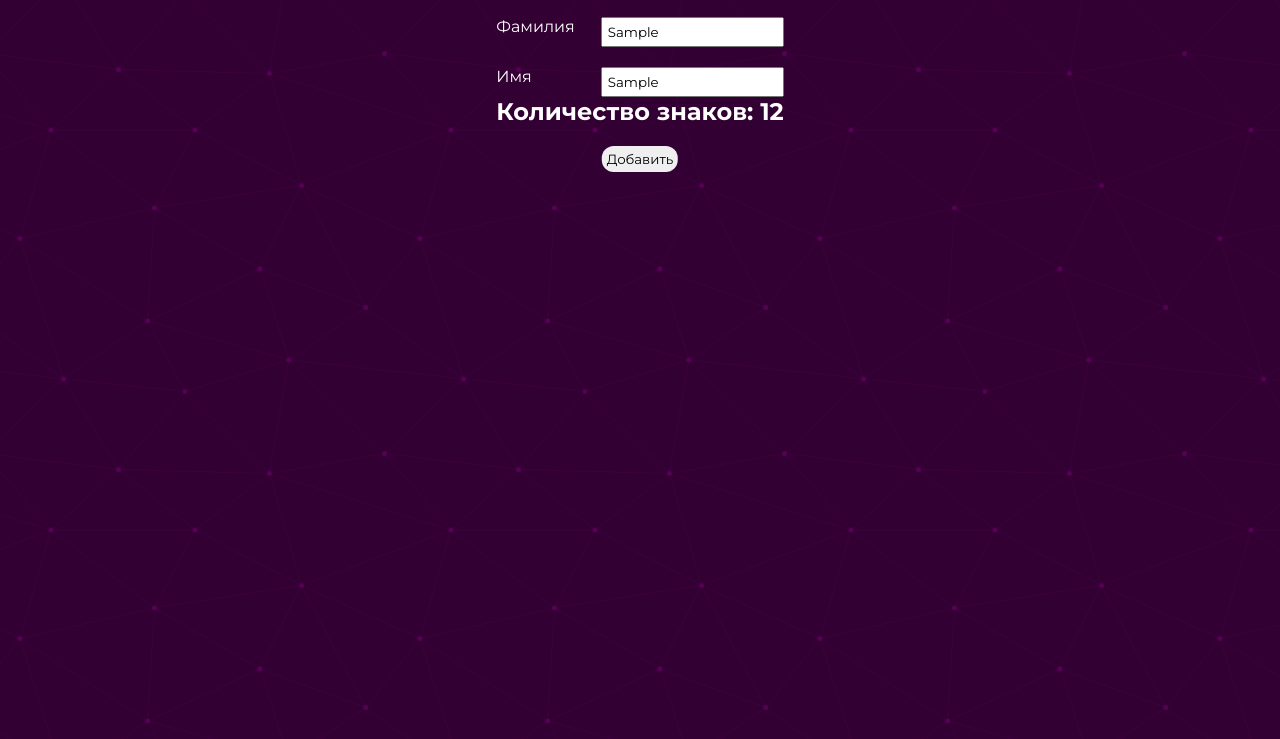
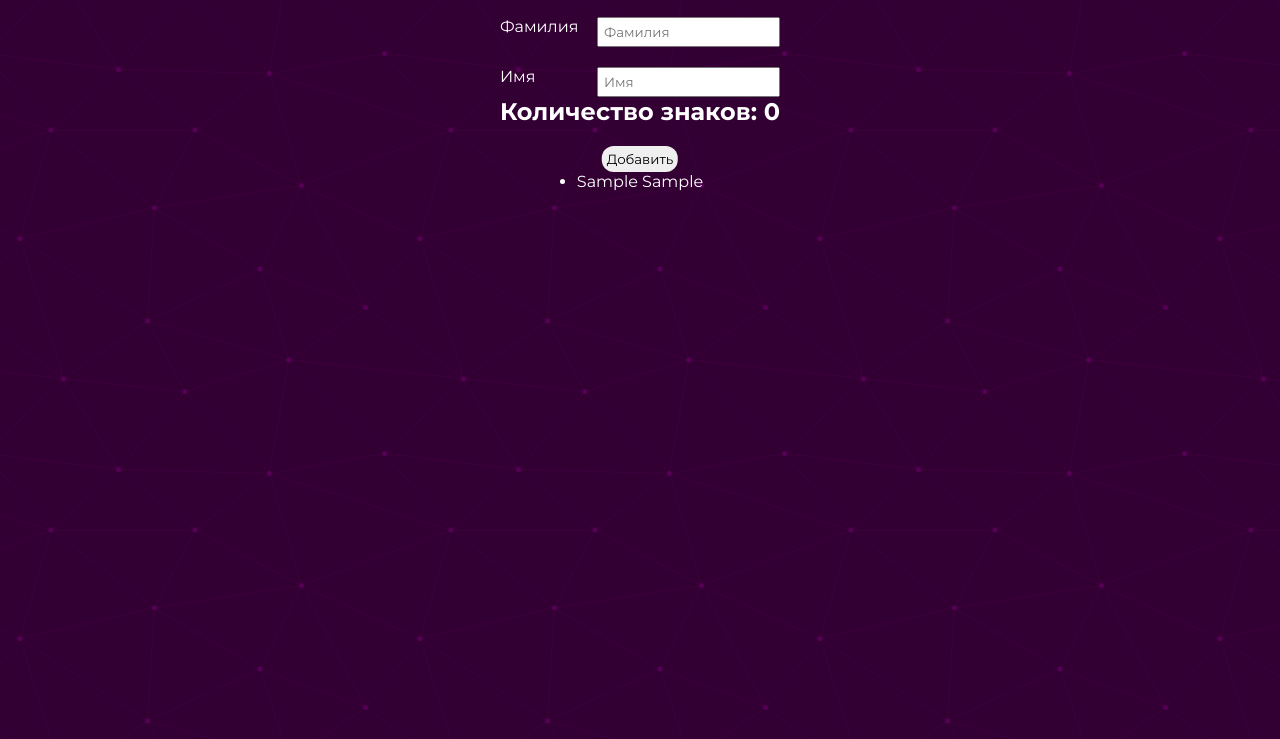
Before and after one commit to DianaSuslova/web-12, a plain HTML site: page index.html in a window 1280 px wide. Both pictures are taken after typing "Sample", "Sample" into the empty fields and a click on the button "Добавить". Shown: the part 61-800 px from the top of the page. Drawn offline with nearby package versions, Linux system fonts and the light colour scheme.

Commit message:
готово

```diff
--- a/app.js
+++ b/app.js
@@ -3,7 +3,7 @@ let App = {
     return {
       fam :'',
       name:'',
-      students: []
+      students: [],
     };
   },
   methods: {
@@ -23,8 +23,9 @@ let App = {
         this.name = this.name.toLowerCase().slice(1);
         this.fam = w1.toUpperCase() + this.fam;
         this.name = w2.toUpperCase() + this.name;
-        console.log(this.fam);
-        console.log(this.name);
+        this.students.push(`${this.fam} ${this.name}`);
+        this.fam="";
+        this.name="";
       }
     }
   }
--- a/index.html
+++ b/index.html
@@ -29,6 +29,12 @@
         <h2>Количество знаков: {{name.length + fam.length}}</h2>
         <button class="btn">Добавить</button>
     </form>
+    <ul v-if=" students.length !== 0">
+      <li v-for="(student, idx) in students">
+        {{student}}
+      </li>
+    </ul>
+    <div v-if="students.length == 0">пусто!</div>
   </div>
   <script src="app.js"></script>
 </body>
```
